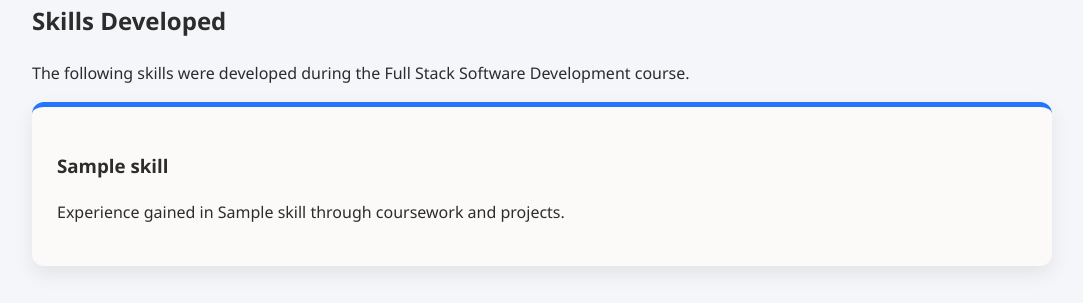
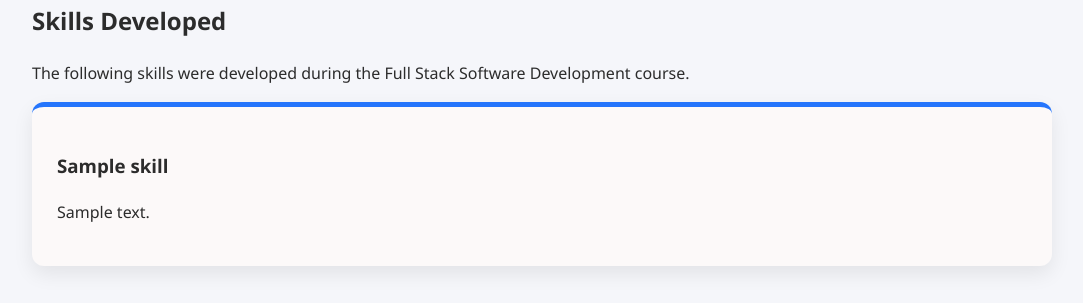
Before and after one commit to HlengiweNcube/flask-web-app, a Flask app: template templates/skills.html in a window 1280 px wide. Shown: the part 136-439 px from the top of the page, without its empty margins (98-1181 px from the left). Run offline with Flask 3, Linux system fonts and the light colour scheme; the template is opened without the code that fills it: most values are stand-ins (such as "Sample title", 1, 10 or a date in 2020).

Commit message:
coorecting the skills page

```diff
--- a/templates/projects.html
+++ b/templates/projects.html
@@ -68,6 +68,8 @@
     {% endif %}
     {% endwith %}
 
+    <a href="{{ url_for('add_project') }}" class="btn">+ Add Project</a>
+
     <div class="projects-grid">
         {% for project in projects %}
         <div class="project-card">
--- a/templates/skills.html
+++ b/templates/skills.html
@@ -18,10 +18,8 @@
 
         {% for skill in skills %}
         <article class="skill-card">
-            <h3>{{ skill }}</h3>
-            <p>
-                Experience gained in {{ skill }} through coursework and projects.
-            </p>
+            <h3>{{ skill.name }}</h3>
+            <p>{{ skill.desc }}</p>
         </article>
         {% endfor %}
 
```
